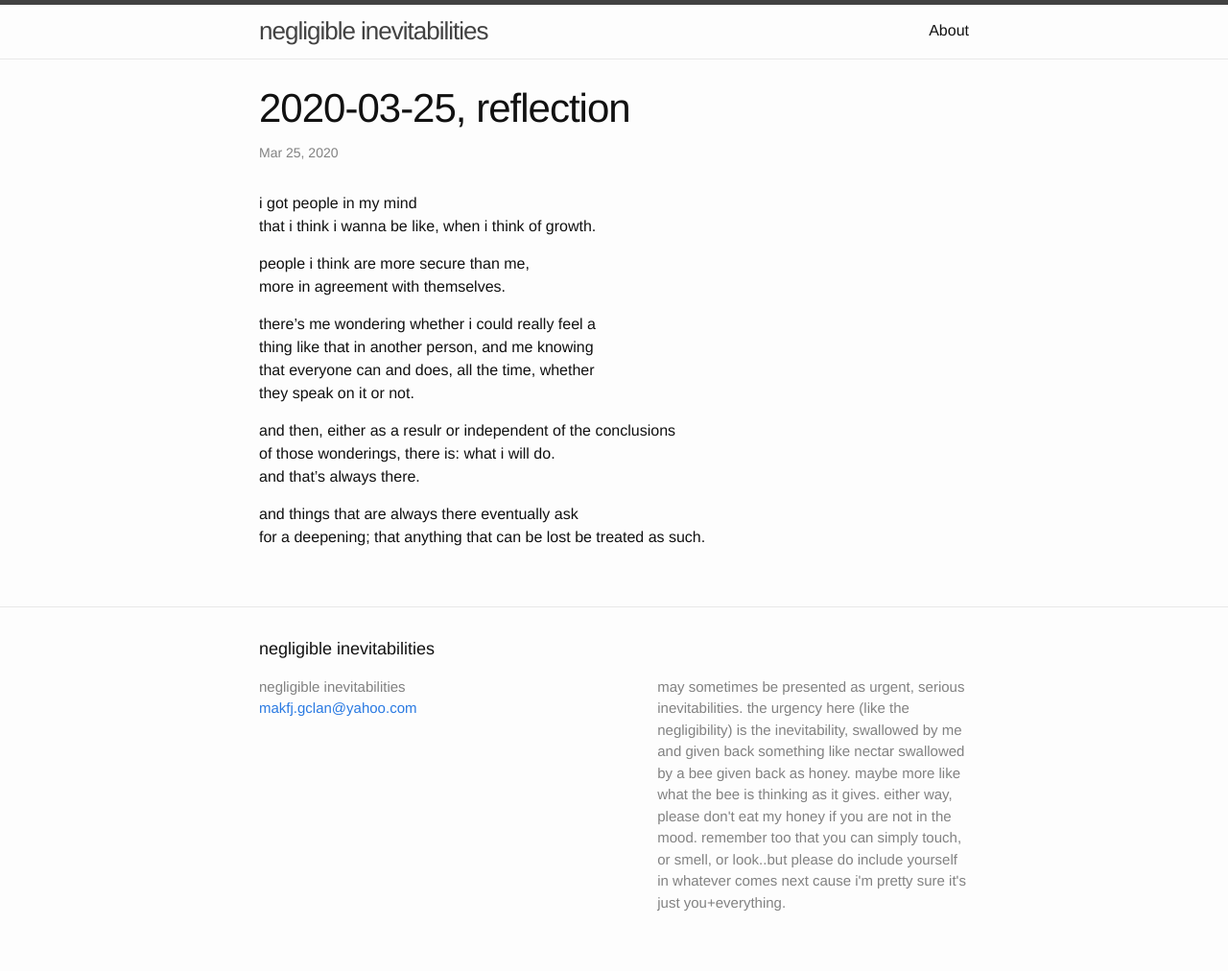
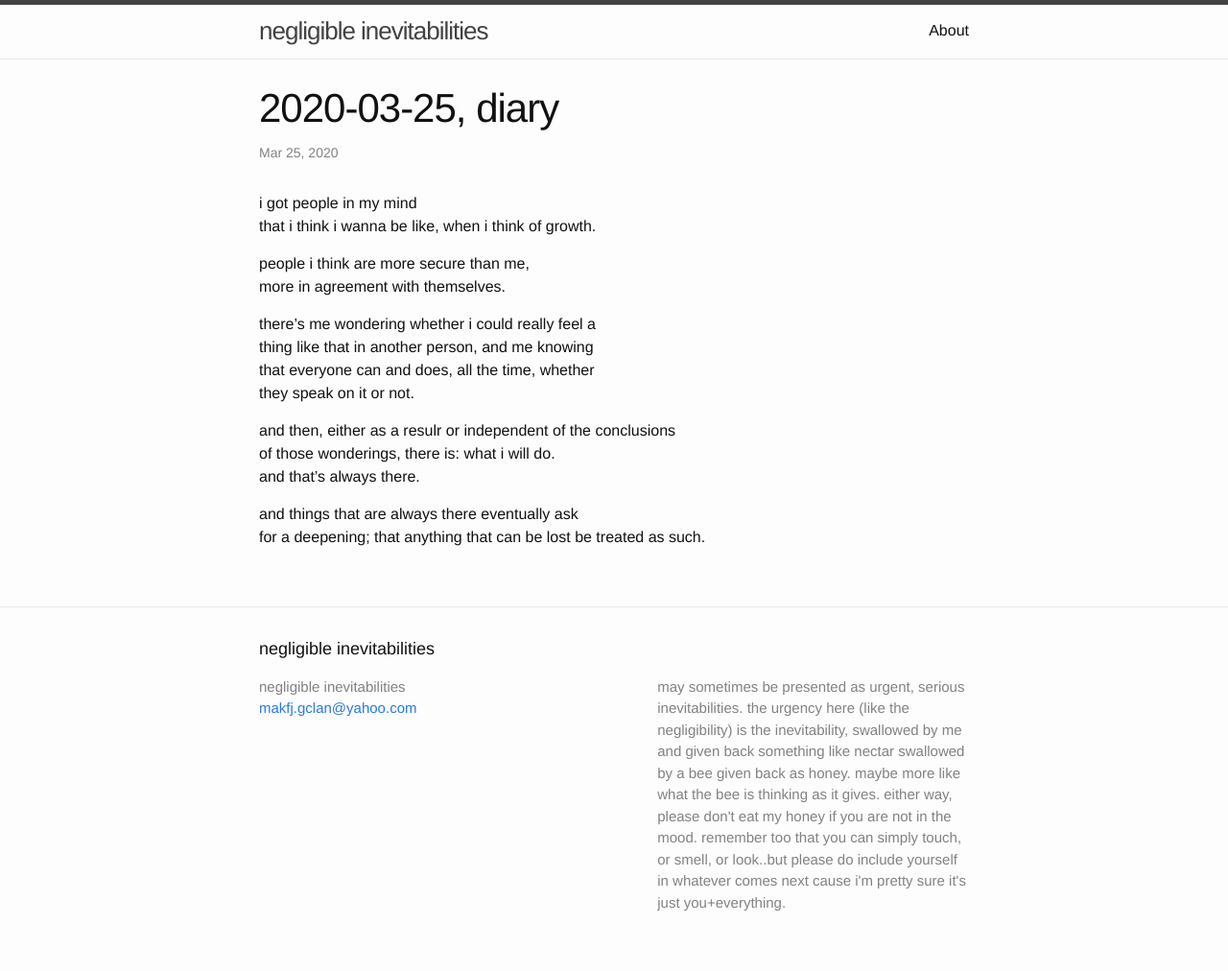
Before and after one commit to jamalgaddis/jamalgaddis.github.io, a Jekyll site: the page built from _posts/2020-03-25-diary.markdown, in a window 1280 px wide. Shown: the whole page at 96% size. Built offline with Jekyll 4.4.1, drawn with Linux system fonts in a browser that asks for light colours.

Commit message:
Update 2020-03-25-diary.markdown

```diff
--- a/_posts/2020-03-25-diary.markdown
+++ b/_posts/2020-03-25-diary.markdown
@@ -1,9 +1,9 @@
 ---
 layout: post
-title:  "2020-03-25, reflection"
+title:  "2020-03-25, diary"
 date:   2020-03-25
 description: "getting started"
-categories: reflection
+categories: diary
 ---
 i got people in my mind\\
 that i think i wanna be like, when i think of growth.
```
